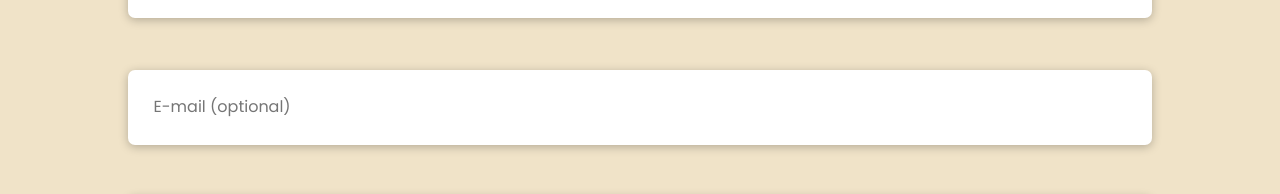
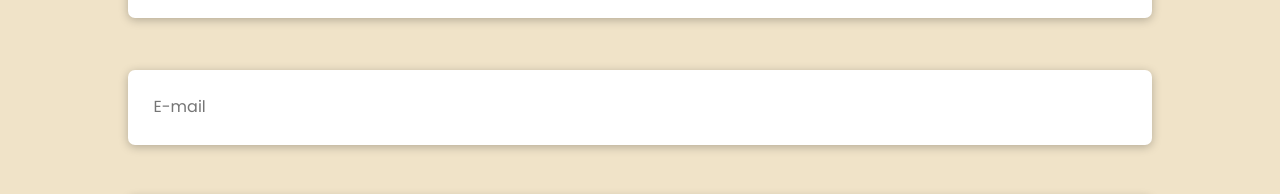
Before and after one commit to Omsharma1813111032/betting-website, a React (Vite) app: page /register in a window 1280 px wide. Shown: the part 1237-1431 px from the top of the page. Built offline with nearby package versions, Linux system fonts and the light colour scheme; the HTML template or start-up script is replaced by a standard one.

Commit message:
E-Mail check

```diff
--- a/src/pages/RegisterNow/Register.jsx
+++ b/src/pages/RegisterNow/Register.jsx
@@ -23,7 +23,7 @@ const Register = () => {
         e.preventDefault()
         const { name, phone, cPhone, email } = data
 
-        if (!name || !phone || !cPhone) {
+        if (!name || !phone || !cPhone || !email ) {
             toast.error("All fields are required!!")
             return;
         }
@@ -94,7 +94,7 @@ const Register = () => {
                     <input type="text" placeholder="Full Name" onChange={(e) => { setData({ ...data, name: e.target.value }) }} />
                     <input type="number" placeholder="Phone Number" onChange={(e) => { setData({ ...data, phone: e.target.value }) }} />
                     <input type="number" placeholder="Confirm Phone Number" onChange={(e) => { setData({ ...data, cPhone: e.target.value }) }} />
-                    <input type="email" placeholder="E-mail (optional)" onChange={(e) => { setData({ ...data, email: e.target.value }) }} />
+                    <input type="email" placeholder="E-mail" onChange={(e) => { setData({ ...data, email: e.target.value }) }} />
                     <input type="text" placeholder="Referral Code (Optional)" onChange={(e) => { setData({ ...data, referral: e.target.value }) }} />
 
                     <br />
```
